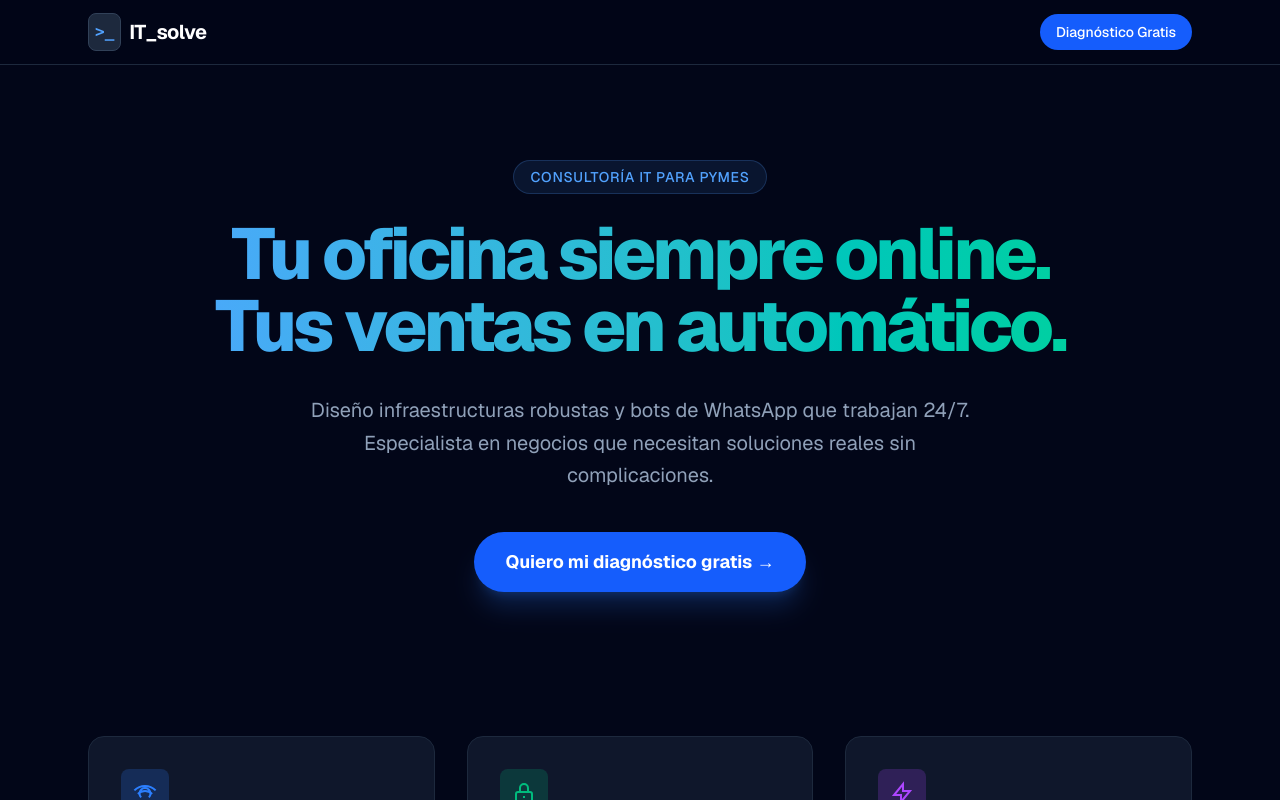
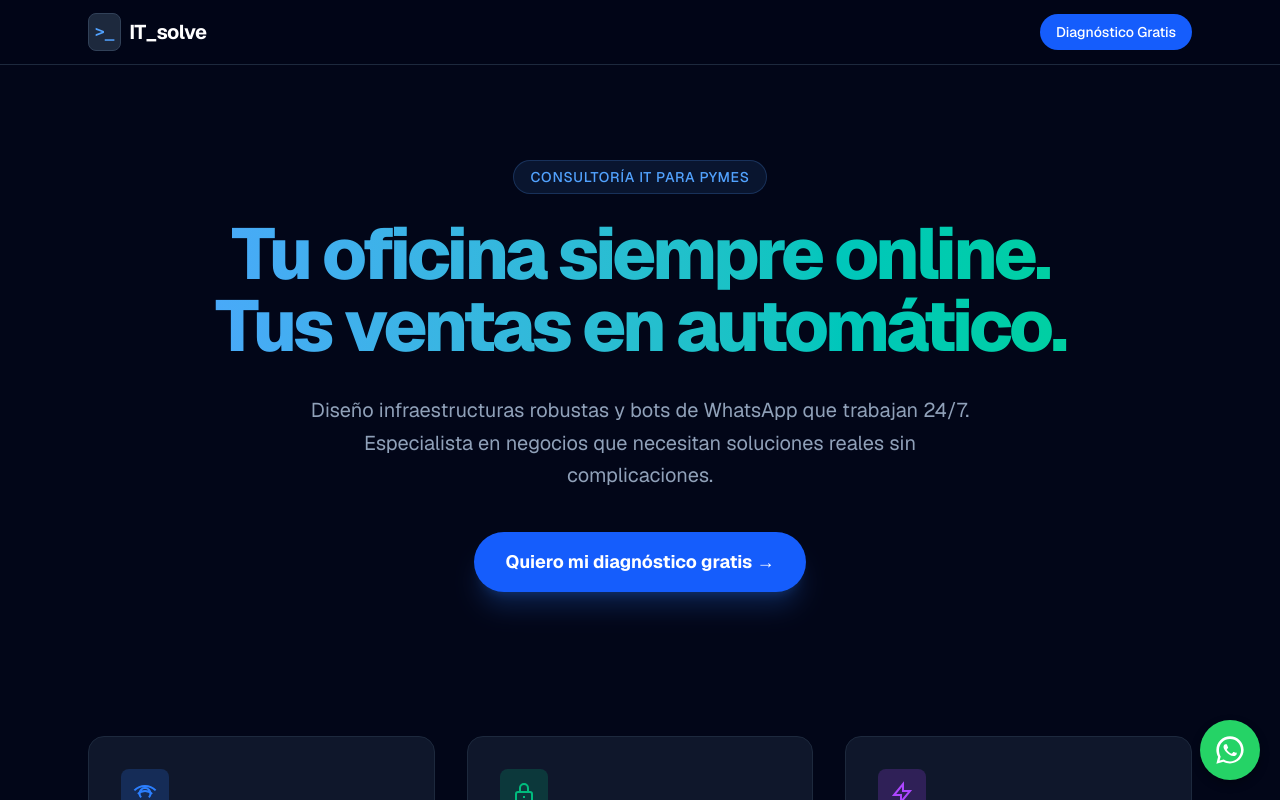
Before and after one commit to gon-alt/IT-Solve, a Next.js app: page / in a window 1280 px wide. Shown: the top 800 px of the page. Built offline with nearby package versions, Linux system fonts and the light colour scheme.

Commit message:
boton de whatsapp

```diff
--- a/app/page.tsx
+++ b/app/page.tsx
@@ -56,7 +56,35 @@ export default function LandingPage() {
       </nav>
 
       {/* BOTÓN FLOTANTE WHATSAPP */}
-
+    {/* BOTÓN FLOTANTE WHATSAPP CON LOGO */}
+<a
+  href="https://wa.me/5491176682185?text=hola"
+  target="_blank"
+  rel="noopener noreferrer"
+  style={{
+    position: "fixed",
+    bottom: "20px",
+    right: "20px",
+    width: "60px",
+    height: "60px",
+    backgroundColor: "#25D366",
+    borderRadius: "50%",
+    display: "flex",
+    alignItems: "center",
+    justifyContent: "center",
+    boxShadow: "0 4px 10px rgba(0,0,0,0.3)"
+  }}
+>
+  <svg
+    xmlns="http://www.w3.org/2000/svg"
+    viewBox="0 0 32 32"
+    width="28"
+    height="28"
+    fill="white"
+  >
+    <path d="M16 .4C7.4.4.4 7.4.4 16c0 2.8.7 5.4 2 7.8L.4 31.6l8-2.1c2.3 1.2 4.9 1.9 7.6 1.9 8.6 0 15.6-7 15.6-15.6S24.6.4 16 .4zm0 28.6c-2.4 0-4.7-.6-6.7-1.8l-.5-.3-4.7 1.2 1.3-4.6-.3-.5C4 20.8 3.4 18.5 3.4 16 3.4 9 9 3.4 16 3.4S28.6 9 28.6 16 23 29 16 29zm7.2-9.4c-.4-.2-2.3-1.1-2.7-1.2-.4-.1-.6-.2-.9.2-.3.4-1 1.2-1.2 1.4-.2.2-.4.3-.8.1-.4-.2-1.6-.6-3-1.9-1.1-1-1.9-2.2-2.1-2.6-.2-.4 0-.6.2-.8.2-.2.4-.4.6-.6.2-.2.3-.4.5-.7.2-.3.1-.5 0-.7-.1-.2-.9-2.1-1.2-2.9-.3-.7-.6-.6-.9-.6h-.8c-.3 0-.7.1-1 .5s-1.3 1.2-1.3 2.9 1.3 3.4 1.5 3.6c.2.2 2.6 4 6.4 5.6.9.4 1.6.6 2.1.8.9.3 1.7.2 2.3.1.7-.1 2.3-.9 2.6-1.8.3-.9.3-1.6.2-1.8-.1-.2-.3-.3-.7-.5z"/>
+  </svg>
+</a>
 
       {/* HERO */}
       <header className="pt-40 pb-24 px-6 max-w-6xl mx-auto text-center">
@@ -170,6 +198,7 @@ export default function LandingPage() {
 
   </div>
 </section>
+
       {/* FORMULARIO CORTO */}
       <section id="contacto" className="py-16 bg-slate-900/50 border-y border-slate-800">
         <div className="max-w-xl mx-auto px-6">
```
